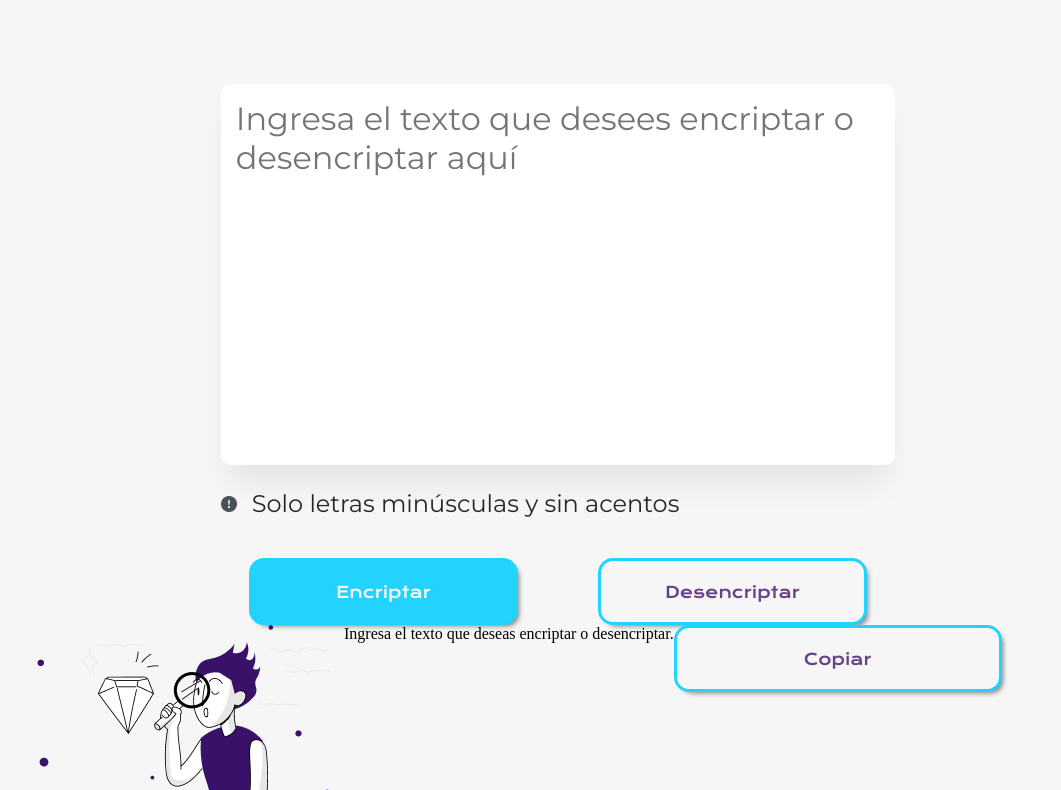
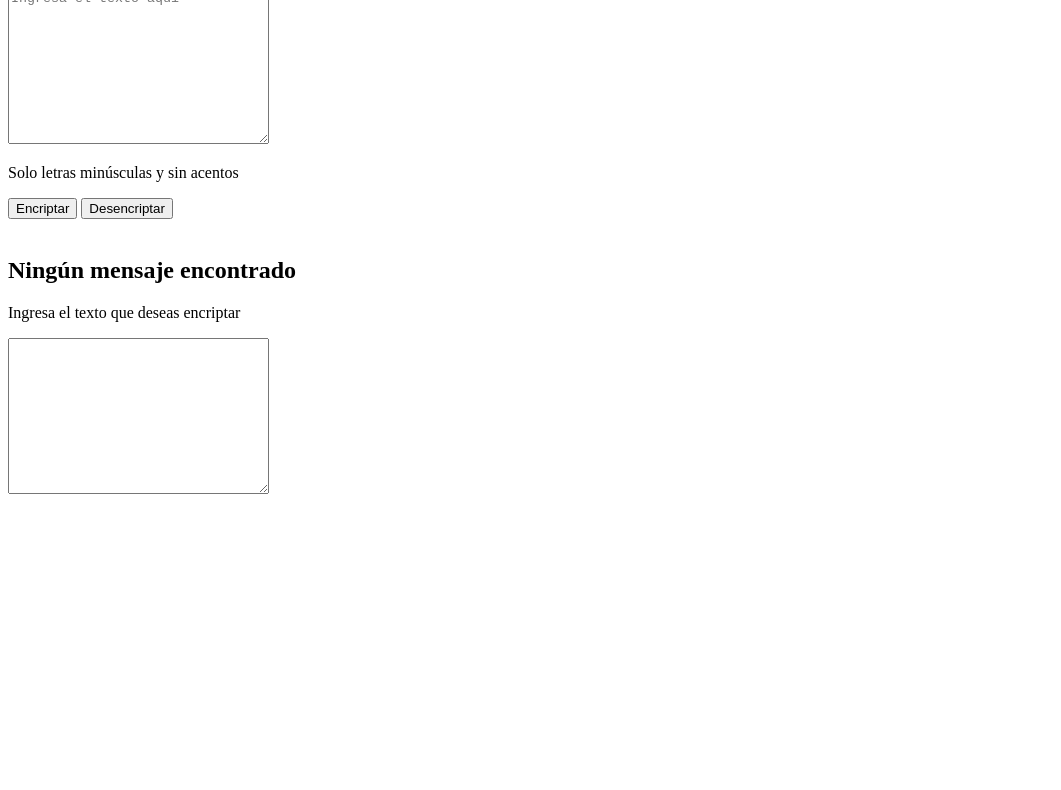
Before and after one commit to Jess0295/challenge-encriptador, a plain HTML site: page index.html in a window 1280 px wide. Shown: the part 72-862 px from the top of the page, without its empty margins (0-1061 px from the left). After the commit the page ends 800 px from the top, so only its background shows below. Drawn offline with nearby package versions, Linux system fonts and the light colour scheme.

Commit message:
Adicionando la estructura html del encriptador

```diff
--- a/Styles/style.css
+++ b/Styles/style.css
@@ -1,10 +1,4 @@
 @import url('https://fonts.googleapis.com/css2?family=Krona+One&family=Montserrat:ital,wght@0,100..900;1,100..900&display=swap');
-
-*{
-    border: 0;
-    padding: 0;
-    box-sizing: border-box;
-}
 
 :root{
     --color-primario: #674188;
@@ -14,114 +8,3 @@
     --fuente-Montserrat: 'Montserrat', sans-serif;
     --fuente-Krona: 'Krona One', sans-serif;
 }
-
-.body{
-    background-color: var(--color-secundario);
-}
-
-.header{
-    width: 90%;
-    margin: auto;
-}
-
-.main{
-    width: 80%;
-    margin: auto 40px auto auto;
-    display: grid;
-    grid-template-columns: 2fr 1fr;
-    min-height: calc(100vh - 91px - 72px);
-    align-items: end;
-
-}
-
-.campo-encriptador{
-    height: 85%;
-    display: flex;
-    flex-direction: column;
-    justify-content: space-between;
-}
-
-.cuadro-texto{
-    padding-left: 15px;
-    padding-top: 15px;
-    height: calc(100% + 48px);
-    font-family: var(--fuente-Montserrat);
-    font-size: 2rem;
-    color: var(--color-primario);
-    background-color: #ffff;
-    border-radius: 10px;
-    outline: none;
-    resize: none;
-    box-shadow: 0px 24px 32px -8px rgba(0, 0, 0, 0.08);
-}
-
-
-.info{
-    color: #272727;
-    font-family: var(--fuente-Montserrat);
-    font-size: 1.5rem;
-    display: flex;
-    align-items: baseline;
-    gap: 15px;
-}
-
-.botones{
-    display: flex;
-    gap: 24px;
-    margin-top: 16px;
-    justify-content: space-around;
-    font-family: var(--fuente-Krona);
-}
-
-.boton-encriptar, .boton-desencriptar, .boton-copiar{
-    font-family: var(--fuente-Krona);
-    border: 1px solid var(--color-azul);
-    cursor: pointer;
-    max-width: 328px;
-    width: 40%;
-    height: 67px;
-    border-radius: 15px;
-    font-size: 16px;
-    box-shadow: 4px 4px 5px -3px #7e7e7e;
-}
-
-.boton-encriptar{
-    background-color: var(--color-terciario);
-    color: var(--color-secundario);
-}
-
-.boton-desencriptar, .boton-copiar{
-    background-color:var(--color-secundario);
-    border: 3px solid var(--color-terciario);
-    color: var(--color-primario);
-}
-
-.campo-resultado{
-    background-color: white;
-    height: calc(100% + 48px);
-    border-radius: 32px;
-    padding: 32px;
-    box-sizing: border-box;
-    display:contents;
-    justify-content:space-between;
-    align-items: center;
-    box-shadow: 0px 24px 32px -8px rgba(0, 0, 0, 0.08);
-}
-
-.aside{
-    display: flex;
-    flex-flow: row wrap;
-}
-
-
-
-.footer{
-    text-align: center;
-    font-family: var(--fuente-Krona);
-    font-size: 1rem;
-    color: var(--color-primario);
-    padding: 2%;
-    font-weight: 400;
-}
-
-}
--- a/index.html
+++ b/index.html
@@ -1,48 +1,60 @@
 <!DOCTYPE html>
 <html lang="es-mx">
 <head>
-
     <meta charset="UTF-8">
     <meta name="viewport" content="width=device-width, initial-scale=1.0">
-    <title>Challenge Encriptador Alura LATAM</title>
-    <link rel="stylesheet" href="./Styles/style.css"
-
+    <title>Encriptador</title>
+    <link rel="stylesheet" href="./Styles/style.css">
 </head>
-
-<body class="body">
+<body>
     <header>
-        <div class="header">
-            <img class="logo-alura" src="./Assets/Frame 6.png" alt="Logo de Alura">
-        </div>
+        <img src="./Assets/Frame 6 blanco.png">
     </header>
-
     <main>
-        <div class="main">
-            <div class="campo-encriptador">
-                <textarea class="cuadro-texto" placeholder="Ingresa el texto que desees encriptar o desencriptar aquí"></textarea>
-                <div class="info">
-                    <img class="icono-exclamacion" src="./Assets/icono-exclamacion.png">
-                    <p class="informacion">Solo letras minúsculas y sin acentos</p>
-                </div>
-                <div class="botones">
-                        <button class="boton-encriptar">Encriptar</button>
-                        <button class="boton-desencriptar">Desencriptar</button>
+        <div class="container">
+            <div class="encriptar">
+                <textarea
+                    class="texto"
+                    name="texto"
+                    id="texto"
+                    cols="30"
+                    rows="10"
+                    placeholder="Ingresa el texto aquí"
+                ></textarea>
+            </div>
+            <div class="terminos">
+                <p>Solo letras minúsculas y sin acentos</p>
+            </div>
+            <div class="botones">
+                <button class="boton-encriptar" type="button" onclick="encriptar()">
+                    Encriptar
+                </button>
+                <input
+                type="button"
+                class="boton-desencriptar"
+                value="Desencriptar"
+                onclick="desencriptar()"
+                />
+            </div>
+            <div class="encriptado">
+                <img src="" alt="" id="muneco">
+                <div class="mensaje-encriptado" id="mensaje-encriptado">
+                    <h2 id="titulo-mensaje">Ningún mensaje encontrado</h2>
+                    <p id="parrafo">Ingresa el texto que deseas encriptar</p>
+                    <textarea
+                    class="mensaje"
+                    name="mensaje"
+                    id="mensaje"
+                    cols="30"
+                    rows="10"
+                    ></textarea>
                 </div>
             </div>
         </div>
-        <div class="campo-resultado">
-            <aside class="aside">
-                <img class="muneco" src="./Assets/Muñeco.png" alt="Muñeco"
-                <textarea class="bajada-ningun-mensaje">Ingresa el texto que deseas encriptar o desencriptar.</textarea>
-                <button class="boton-copiar">Copiar</button>
-            </aside>
-        </div>
     </main>
-
-    <footer class="footer">
-        <p>Jessica Valdebenito Vargas • G7 - ONE • Alura LATAM • 2024</p>
+    </main>
+    <footer>
 
     </footer>
-    <script src="app.js"></script>
 </body>
 </html>
```
